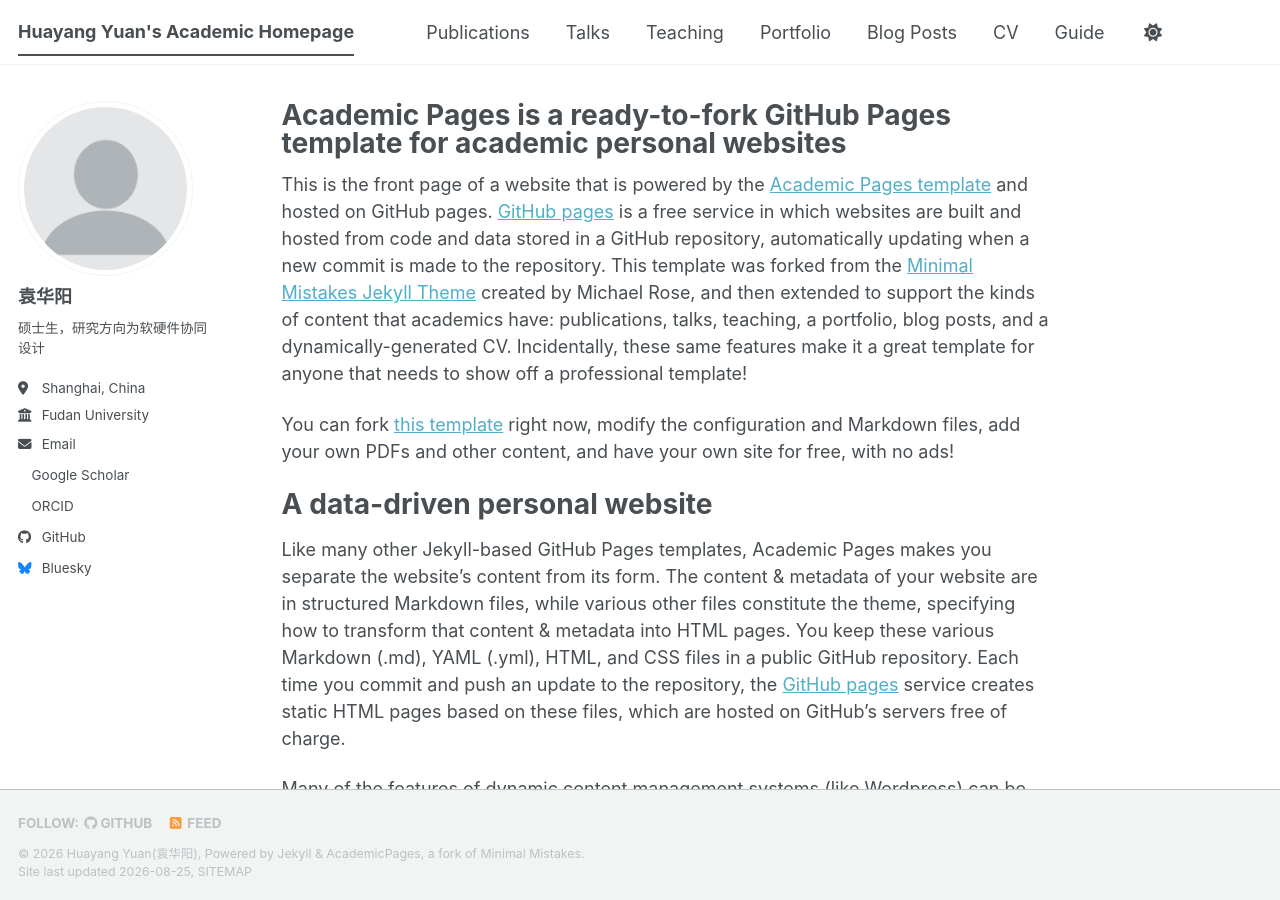
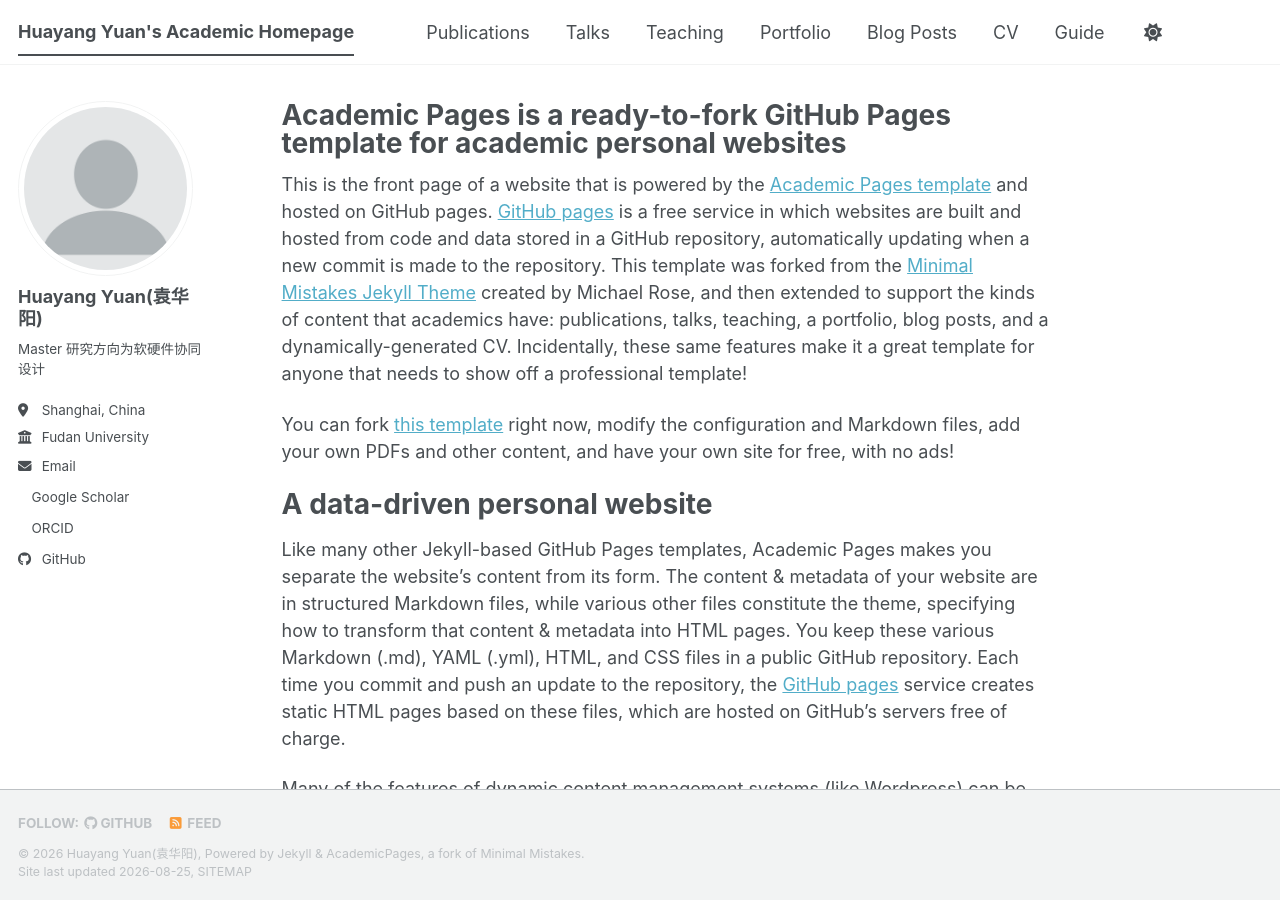
Before and after one commit to Geek3600/Geek3600.github.io, a Jekyll site: the page built from _pages/about.md, in a window 1280 px wide and 900 px high. Built offline with Jekyll 4.4.1, drawn with Linux system fonts in a browser that asks for light colours; a style sheet for code colours, icons or effects is not loaded.

```diff
--- a/_config.yml
+++ b/_config.yml
@@ -24,9 +24,10 @@ repository               : "Geek3600/Geek3600.github.io"
 author:
   # Biographic information
   avatar           : "profile.png"
-  name             : "袁华阳"
+  name             : "Huayang Yuan(袁华阳)"
   pronouns         : # example: "she/her"
-  bio              : "硕士生，研究方向为软硬件协同设计"
+  bio              : "Master
+                      研究方向为软硬件协同设计"
   location         : "Shanghai, China"
   employer         : "Fudan University"
   uri              : # URL
@@ -41,6 +42,7 @@ author:
   orcid            : "https://orcid.org/my-orcid?orcid=0009-0002-9001-3691"
   semantic         : # URL
   ssrn             : # URL
+  pubmed           : # URL
   researchgate     : # URL
   scopus           : # URL
   zotero           : # URL
@@ -50,13 +52,13 @@ author:
   bitbucket        : # Username - Update with your username on the site
   codepen          : # Username
   dribbble         : # Username
-  github           : "academicpages"
+  github           : "https://github.com/Geek3600"
   kaggle           : # Username
   stackoverflow    : # User number or user number and name (i.e., use "1" or "1/jeff-atwood")
 
   # Social media
   artstation       : # Username
-  bluesky          : "bsky.app" # Replace this with you Bluesky username
+  bluesky          : # Username # Replace this with you Bluesky username
   facebook         : # Username
   flickr           : # Username
   foursquare       : # Username
```
